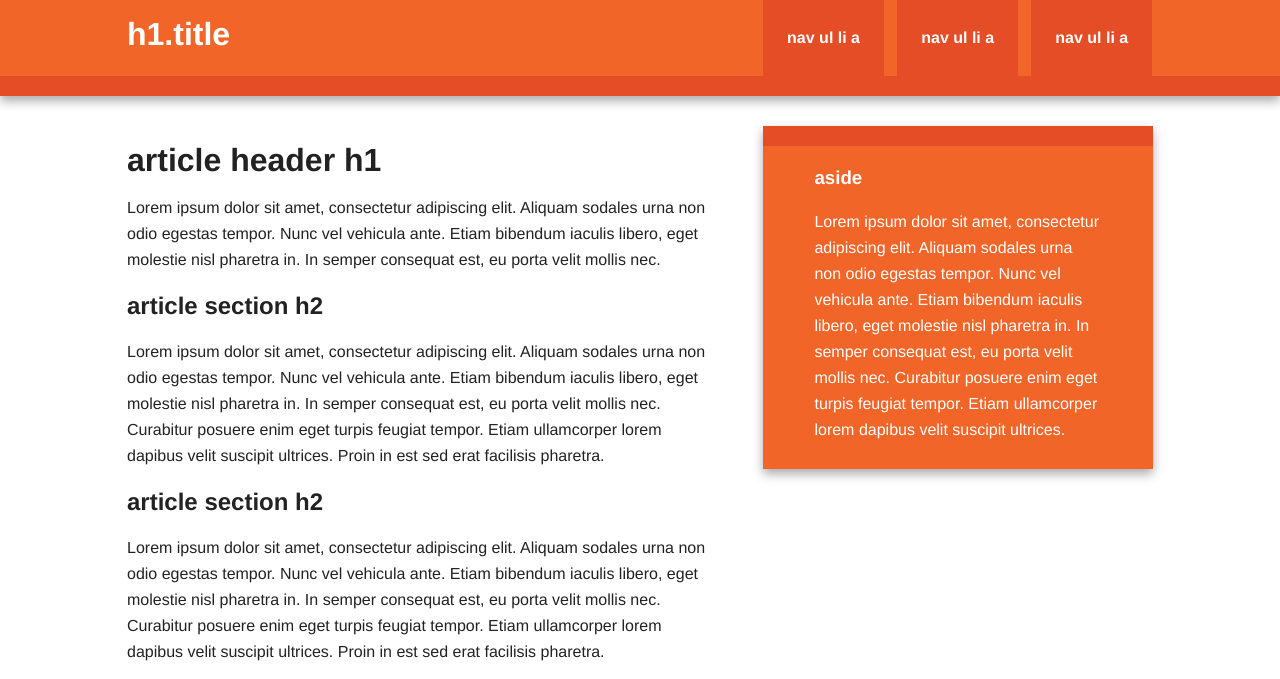
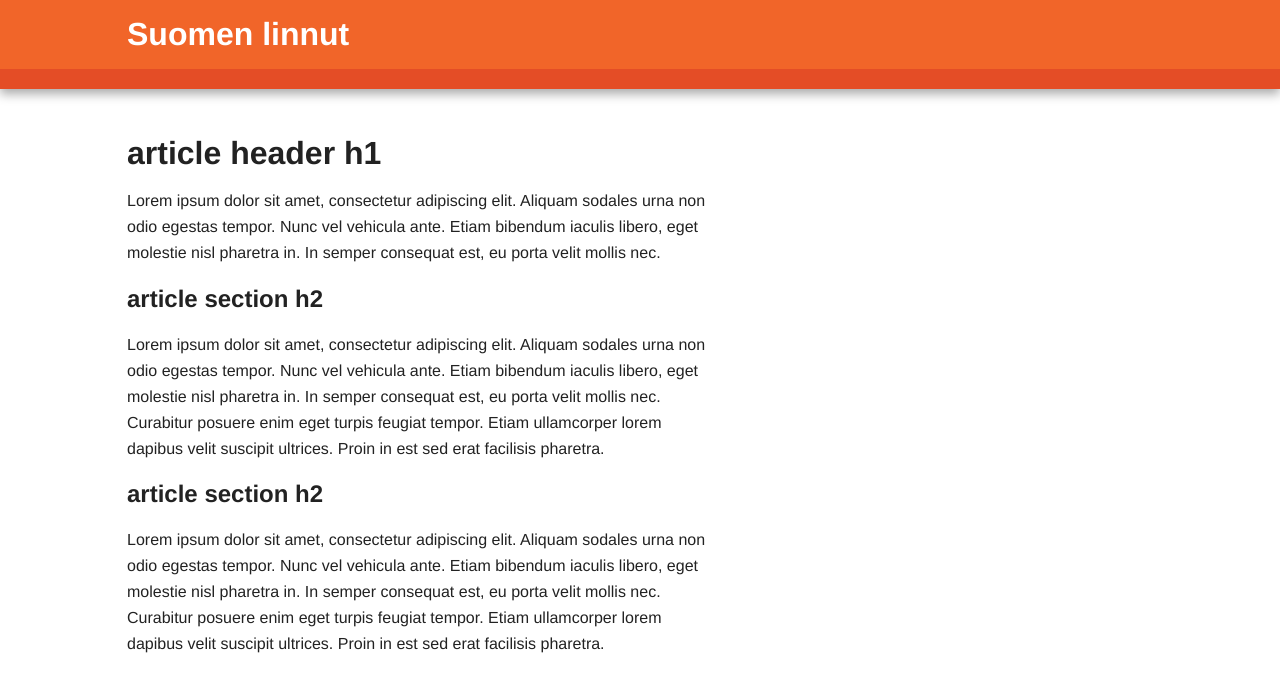
Before and after one commit to mikkohei13/Suomen-linnut, a PHP site: page / in a window 1280 px wide. Shown: the top 679 px of the page. Run offline with PHP 8.4, Linux system fonts and the light colour scheme; some libraries are stand-ins or nearby versions.

Commit message:
Simplify initializr html

```diff
--- a/index.php
+++ b/index.php
@@ -3,7 +3,7 @@
     <head>
         <meta charset="utf-8">
         <meta http-equiv="X-UA-Compatible" content="IE=edge,chrome=1">
-        <title></title>
+        <title>Suomen linnut</title>
         <meta name="description" content="">
         <meta name="viewport" content="width=device-width, initial-scale=1">
         <link rel="apple-touch-icon" href="apple-touch-icon.png">
@@ -19,14 +19,7 @@
 
         <div class="header-container">
             <header class="wrapper clearfix">
-                <h1 class="title">h1.title</h1>
-                <nav>
-                    <ul>
-                        <li><a href="#">nav ul li a</a></li>
-                        <li><a href="#">nav ul li a</a></li>
-                        <li><a href="#">nav ul li a</a></li>
-                    </ul>
-                </nav>
+                <h1 class="title">Suomen linnut</h1>
             </header>
         </div>
 
@@ -51,11 +44,6 @@
                         <p>Lorem ipsum dolor sit amet, consectetur adipiscing elit. Aliquam sodales urna non odio egestas tempor. Nunc vel vehicula ante. Etiam bibendum iaculis libero, eget molestie nisl pharetra in. In semper consequat est, eu porta velit mollis nec. Curabitur posuere enim eget turpis feugiat tempor.</p>
                     </footer>
                 </article>
-
-                <aside>
-                    <h3>aside</h3>
-                    <p>Lorem ipsum dolor sit amet, consectetur adipiscing elit. Aliquam sodales urna non odio egestas tempor. Nunc vel vehicula ante. Etiam bibendum iaculis libero, eget molestie nisl pharetra in. In semper consequat est, eu porta velit mollis nec. Curabitur posuere enim eget turpis feugiat tempor. Etiam ullamcorper lorem dapibus velit suscipit ultrices.</p>
-                </aside>
 
             </div> <!-- #main -->
         </div> <!-- #main-container -->
```
